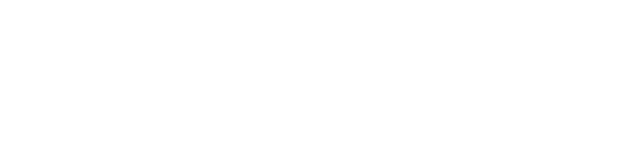
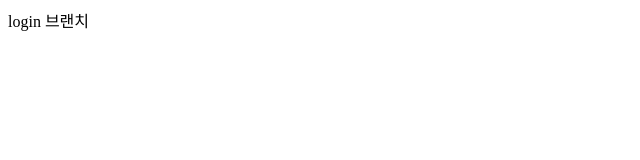
Before and after one commit to YunaCoding/github-practice, a plain HTML site: page index.html in a window 1280 px wide. Shown: the whole page, without its empty margins (0-640 px from the left). Drawn offline with Linux system fonts and the light colour scheme.

Commit message:
login 브랜치

```diff
--- a/index.html
+++ b/index.html
@@ -9,5 +9,6 @@
     <div></div>
     <div></div>
     <div></div>
+    <div>login 브랜치</div>
 </body>
 </html>
```
